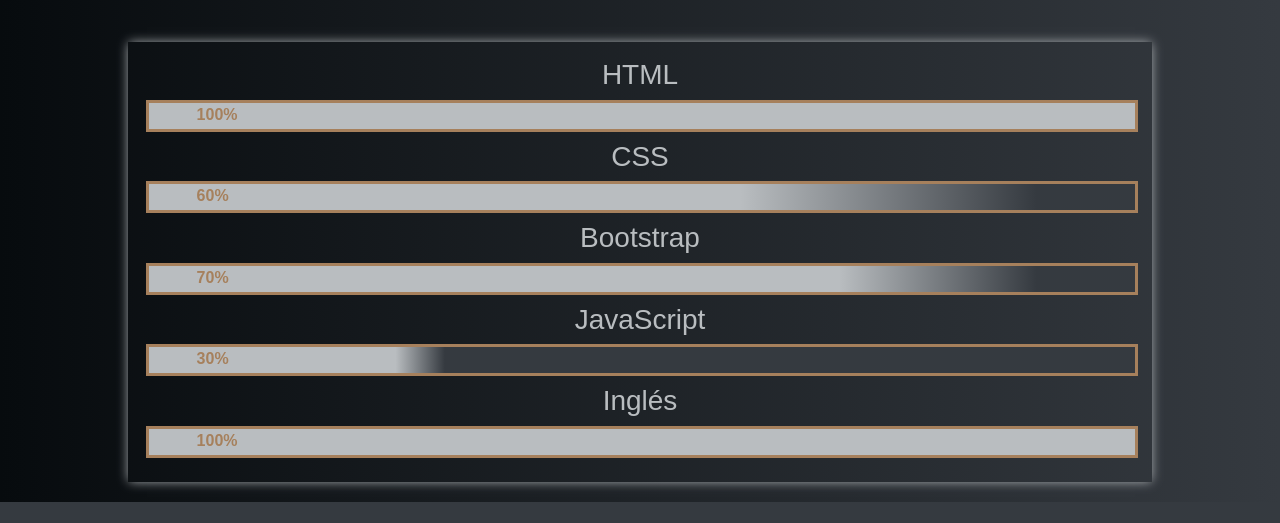
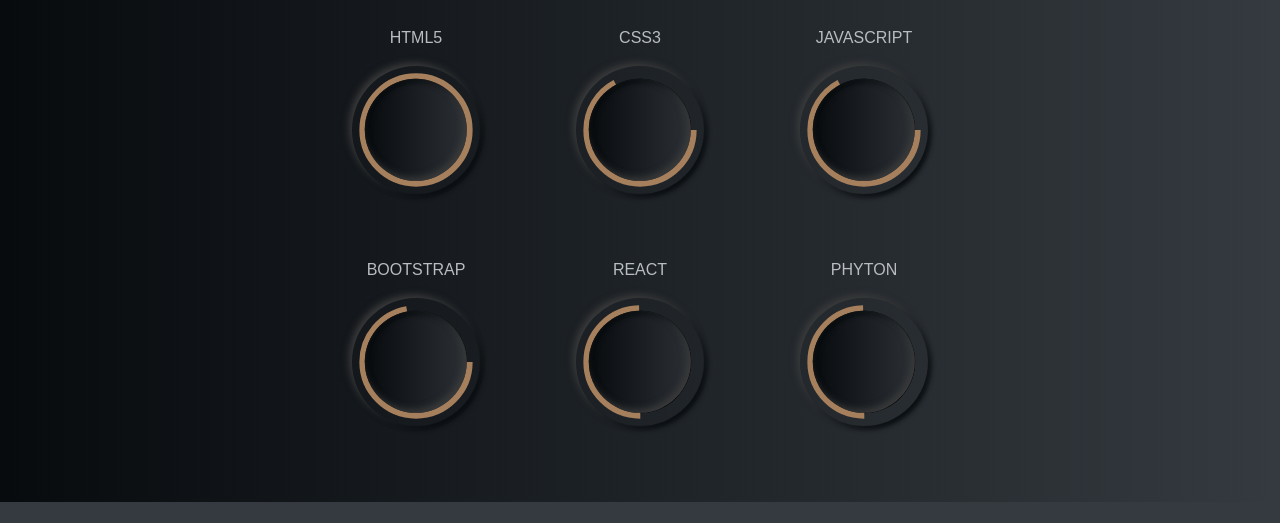
Before and after one commit to Fer036/preEntrega2Rodriguez, a plain HTML site: page pages/skills.html in a window 1280 px wide. Shown: the part 203-726 px from the top of the page. Drawn offline with nearby package versions, Linux system fonts and the light colour scheme; a web font is replaced by a local one.

Commit message:
cambio de pagina skills

```diff
--- a/css/style.css
+++ b/css/style.css
@@ -1,7 +1,7 @@
 @import url('https://fonts.googleapis.com/css2?family=Tilt+Neon&display=swap');
 @import url('https://fonts.googleapis.com/css2?family=Bebas+Neue&family=Oswald:wght@200..700&display=swap rel="stylesheet');
 
-
+/* Reseteo */
 * {
     padding: 0;
     margin: 0;
@@ -10,6 +10,7 @@
     box-sizing: border-box;
 }
 
+/* Declaración de colores */
 :root {
     --color-dark: #070B0E;
     --color-graydark: #353A40;
@@ -18,6 +19,7 @@
     --color-brown: #A6805C;
 }
 
+/* Formato general */
 body {
     height: 98vh;
     width: 100%;
@@ -36,7 +38,7 @@
 }
 
 
-/*Barra de navegación y footer*/
+/*Barra de navegación y footer - Bootstrap */
 .navbar,
 footer {
     background-color: var(--color-graydark);
@@ -79,7 +81,7 @@
     color: var(--color-brown) !important;
 }
 
-/* Contenido página de inicio */
+/* Contenido página de inicio - Grid */
 
 .contenedor-grid {
     display: grid;
@@ -107,19 +109,17 @@
     height: auto;
 }
 
-/* Página ¿Quién soy?*/
+/* Página ¿Quién soy? - Bootstrap*/
 .pag-titulo {
     color: var(--color-brown);
 }
 
-.contenedor-about,
-.contenedor-skills {
+.contenedor-about {
     color: var(--color-graylight);
 }
 
 .sobremi-desc,
-.sobremi-obj,
-.skills {
+.sobremi-obj {
     box-shadow: 0px 0px 11px -1px var(--color-graylight);
     -webkit-box-shadow: 0px 0px 11px -1px var(--color-graylight);
     -moz-box-shadow: 0px 0px 11px -1px var(--color-graylight);
@@ -129,68 +129,97 @@
     text-align: justify;
 }
 
-/* Skills */
+/* Skills - FlexBox */
 .contenedor-skills {
-    width: 100%;
     height: auto;
+    width: auto;
 
-    display: flex;
-    flex-direction: column;
-    justify-content: center;
-    align-items: center;
-}
+    text-align: center;
 
-.titulo-skills {
-    color: var(--color-brown);
     margin: 3rem;
 }
 
-.skills {
-    width: 80%;
-    margin: auto;
-    text-align: center;
-    padding: 1rem;
+.box {
+    display: flex;
+    justify-content: center;
+    align-items: center;
+    flex-wrap: wrap;
+
+    height: auto;
+    width: auto;
+
+    margin: 3rem;
 }
 
-.skills div {
-    margin-bottom: 0.5rem;
+.box div span {
+    color: var(--color-graylight);
 }
 
-.progreso {
-    height: 2rem;
-    width: 100%;
-    margin: 0.1rem;
+.skill {
+    height: 8rem;
+    width: 8rem;
 
-    border: 3px solid var(--color-brown);
+    display: flex;
+    justify-content: center;
+    align-items: center;
+    margin: 1rem 3rem 1rem 3rem;
+
+    position: relative;
+    border-radius: 50%;
+    box-shadow: -3px -3px 7px rgb(59, 59, 59), 3px 3px 5px var(--color-dark);
+
+    overflow: hidden;
 }
 
-.progreso p {
-    color: var(--color-brown);
-    margin-left: 3rem;
+.skill::after {
+    content: '';
 
-    font-weight: bold;
+    position: absolute;
+    top: 50%;
+    left: 50%;
+
+    height: 80%;
+    width: 80%;
+
+    border-radius: 50%;
+    box-shadow: inset -3px -3px 7px rgb(59, 59, 59), inset 3px 3px 5px var(--color-dark);
+    background: rgb(7, 11, 14);
+    background: linear-gradient(90deg, rgba(7, 11, 14, 1) 0%, rgb(44, 48, 53) 100%);
+
+    transform: translate(-50%, -50%);
 }
 
-.skill-1 .progreso {
-    background: var(--color-graylight);
+svg {
+    position: relative;
+    width: 100%;
+    height: 100%;
 }
 
-.skill-2 .progreso {
-    background: var(--color-graydark) linear-gradient(to left, transparent 10%, var(--color-graylight) 40%);
+svg circle {
+    position: absolute;
+    transform: scale(0.8);
+    transform-origin: center;
+
+    stroke: var(--color-brown);
+    stroke-width: .85rem;
 }
 
-.skill-3 .progreso {
-    background: var(--color-graydark) linear-gradient(to left, transparent 10%, var(--color-graylight) 30%);
+.skill2,
+.skill3 {
+    stroke-dasharray: 280px;
+    stroke-dashoffset: 10px;
 }
 
-.skill-4 .progreso {
-    background: var(--color-graydark) linear-gradient(to left, transparent 70%, var(--color-graylight) 75%);
+.skill4 {
+    stroke-dasharray: 300px;
+    stroke-dashoffset: 10px;
 }
 
-.skill-5 .progreso {
-    background: var(--color-graylight);
+.skill5,
+.skill6 {
+    stroke-dasharray: 200px;
+    stroke-dashoffset: 300px;
 }
-
 
 /* Elementos responsive*/
 @media screen and (max-width: 992px) {
@@ -226,9 +255,44 @@
         width: 30rem;
         height: auto;
     }
+
+        /*Skills*/
+        .contenedor-skills {
+            width: auto;
+            height: auto;
+            padding-bottom: 7rem;
+        }
+
+        .contenedor-skills,
+        .box {
+            margin: 2rem;
+            font-size: 1rem;
+        }
+
+        .skill {
+            height: 6rem;
+            width: 6rem;
+        }
+
+        .skill2,
+        .skill3 {
+            stroke-dasharray: 230px;
+            stroke-dashoffset: 10px;
+        }
+
+        .skill4 {
+            stroke-dasharray: 250px;
+            stroke-dashoffset: 10px;
+        }
+
+        .skill5,
+        .skill6 {
+            stroke-dasharray: 160px;
+            stroke-dashoffset: 10px;
+        }
 }
 
-@media (max-width: 575px) {
+@media (max-width: 695px) {
     .nav-img {
         width: 2rem;
         height: auto;
@@ -256,3 +320,80 @@
         height: auto;
     }
 }
+
+@media screen and (min-width: 381px) and (max-width: 575px) {
+
+    /*Skills*/
+    .contenedor-skills {
+        width: auto;
+        height: auto;
+        padding-bottom: 7rem;
+    }
+
+    .contenedor-skills,
+    .box {
+        margin: 2rem;
+        font-size: 0.7rem;
+    }
+
+    .skill {
+        height: 5rem;
+        width: 5rem;
+    }
+
+    .skill2,
+    .skill3 {
+        stroke-dasharray: 200px;
+        stroke-dashoffset: 10px;
+    }
+
+    .skill4 {
+        stroke-dasharray: 220px;
+        stroke-dashoffset: 10px;
+    }
+
+    .skill5,
+    .skill6 {
+        stroke-dasharray: 140px;
+        stroke-dashoffset: 10px;
+    }
+}
+
+@media screen and (max-width: 380px) {
+
+    /*Skills*/
+    .contenedor-skills {
+        width: auto;
+        height: auto;
+        padding-bottom: 7rem;
+    }
+
+    .contenedor-skills,
+    .box {
+        margin: 1rem;
+        font-size: 0.7rem;
+    }
+
+    .skill {
+        height: 4rem;
+        width: 4rem;
+    }
+
+
+    .skill2,
+    .skill3 {
+        stroke-dasharray: 180px;
+        stroke-dashoffset: 10px;
+    }
+
+    .skill4 {
+        stroke-dasharray: 190px;
+        stroke-dashoffset: 10px;
+    }
+
+    .skill5,
+    .skill6 {
+        stroke-dasharray: 100px;
+        stroke-dashoffset: 0px;
+    }
+}
--- a/pages/skills.html
+++ b/pages/skills.html
@@ -60,49 +60,69 @@
     <!-- Página Skills -->
     <main>
         <section class="contenedor-skills">
-            <!-- Título -->
-            <article class="titulo-skills">
-                <h1>Skills</h1>
-            </article>
-
-            <!-- Habilidades -->
-            <article class="skills">
-                <!-- Box 1 -->
-                <div class="skill-1">
-                    <h3>HTML</h3>
-                    <div class="progreso">
-                        <p>100%</p>
+            <h1 class="pag-titulo">Skills</h1>
+            <article class="box">
+                <div>
+                    <span>HTML5</span>
+                    <div class="skill">
+                        <svg>
+                            <circle class="skill1" cx="50%" cy="50%" r="50%">
+                            </circle>
+                        </svg>
                     </div>
                 </div>
-                <!-- Box 2 -->
-                <div class="skill-2">
-                    <h3>CSS</h3>
-                    <div class="progreso">
-                        <p>60%</p>
+
+                <div>
+                    <span>CSS3</span>
+                    <div class="skill">
+                        <svg>
+                            <circle class="skill2" cx="50%" cy="50%" r="50%">
+                            </circle>
+                        </svg>
                     </div>
                 </div>
-                <!-- Box 3 -->
-                <div class="skill-3">
-                    <h3>Bootstrap</h3>
-                    <div class="progreso">
-                        <p>70%</p>
-                    </div>
-                </div>
-                <!-- Box 4 -->
-                <div class="skill-4">
-                    <h3>JavaScript</h3>
-                    <div class="progreso">
-                        <p>30%</p>
-                    </div>
-                </div>
-                <!-- Box 5 -->
-                <div class="skill-5">
-                    <h3>Inglés</h3>
-                    <div class="progreso">
-                        <p>100%</p>
+
+                <div>
+                    <span>JAVASCRIPT</span>
+                    <div class="skill">
+                        <svg>
+                            <circle class="skill3" cx="50%" cy="50%" r="50%">
+                            </circle>
+                        </svg>
                     </div>
                 </div>
             </article>
+
+            <article class="box">
+                <div>
+                    <span>BOOTSTRAP</span>
+                    <div class="skill">
+                        <svg>
+                            <circle class="skill4" cx="50%" cy="50%" r="50%">
+                            </circle>
+                        </svg>
+                    </div>
+                </div>
+                <div>
+                    <span>REACT</span>
+                    <div class="skill">
+                        <svg>
+                            <circle class="skill5" cx="50%" cy="50%" r="50%">
+                            </circle>
+                        </svg>
+                    </div>
+                </div>
+                <div>
+                    <span>PHYTON</span>
+                    <div class="skill">
+                        <svg>
+                            <circle class="skill6" cx="50%" cy="50%" r="50%">
+                            </circle>
+                        </svg>
+                    </div>
+                </div>
+            </article>
+
         </section>
     </main>
 
```
